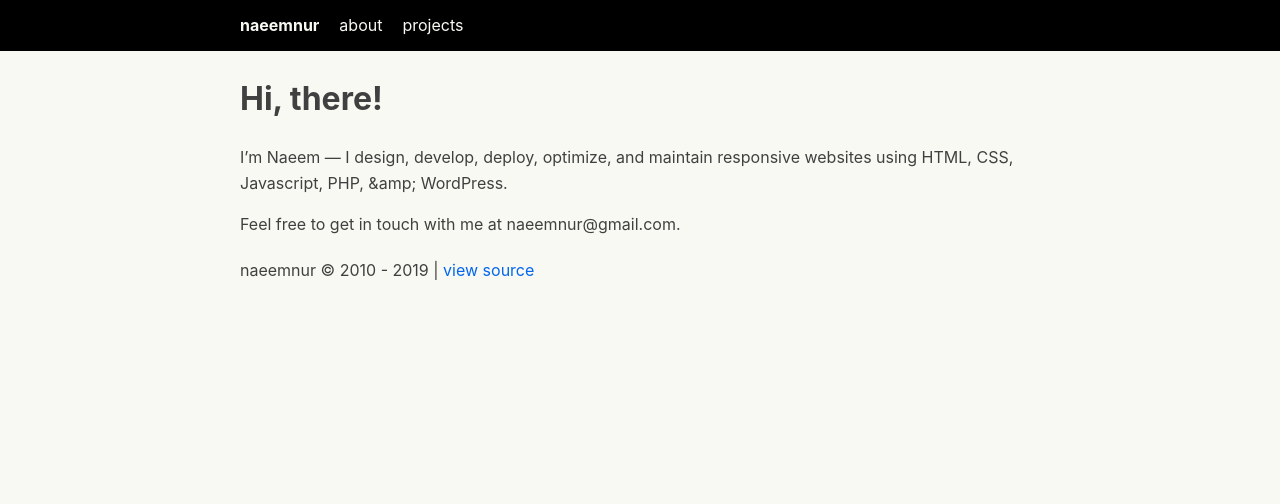
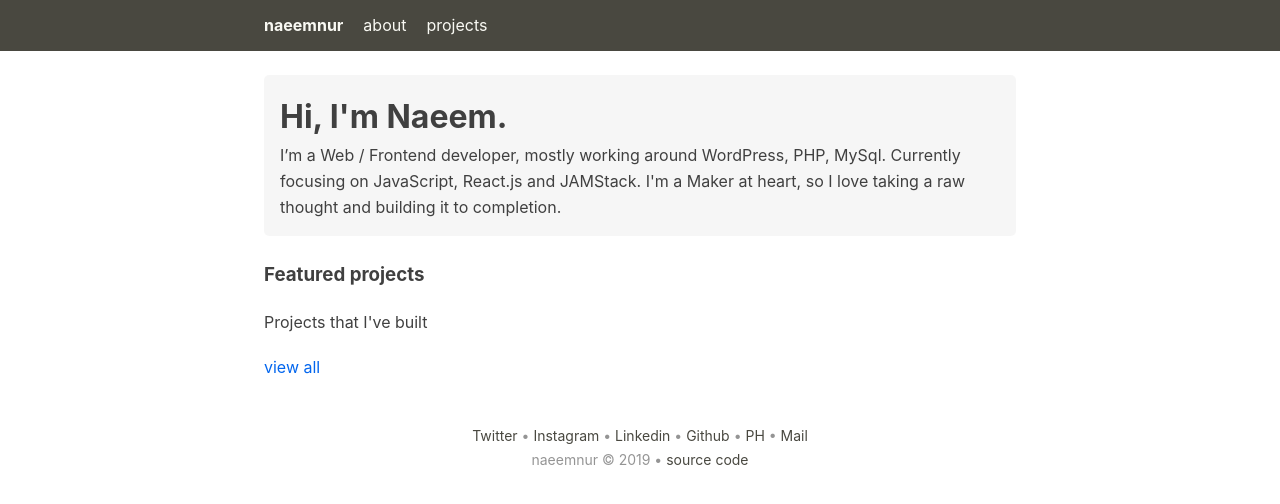
Before and after one commit to naeemnur/naeemnur.com, a React (Create React App) app: page / in a window 1280 px wide. Shown: the top 504 px of the page. Built offline with nearby package versions, Linux system fonts and the light colour scheme.

Commit message:
design + content update

```diff
--- a/src/App.js
+++ b/src/App.js
@@ -23,17 +23,75 @@ class App extends Component {
   render() {
     return (
       <Fragment>
-        <Router history={ history }>
+        <Router history={history}>
           <Navbar />
           <main className="container">
             <Switch>
-              <Route exact path="/" component={ Home } />
-              <Route path="/about" component={ About } />
-              <Route path="/projects" component={ Projects } />
-              <Route component={ NotFound } />
+              <Route exact path="/" component={Home} />
+              <Route path="/about/" component={About} />
+              <Route path="/projects/" component={Projects} />
+              <Route component={NotFound} />
             </Switch>
 
-            <footer className="colophon">naeemnur  &copy; 2010 - 2019 | <a target="_blank" href="https://github.com/naeemnur/naeemnur.com"> view source</a> </footer>
+            <footer className="nn_colophon">
+              <p>
+                <a
+                  target="_blank"
+                  rel="noopener noreferrer"
+                  href="https://twitter.com/naeemol"
+                >
+                  Twitter
+                </a>{" "}
+                •{" "}
+                <a
+                  target="_blank"
+                  rel="noopener noreferrer"
+                  href="https://instagram.com/naeemnur/"
+                >
+                  Instagram
+                </a>{" "}
+                •{" "}
+                <a
+                  target="_blank"
+                  rel="noopener noreferrer"
+                  href="https://www.linkedin.com/in/naeemnur/"
+                >
+                  Linkedin
+                </a>{" "}
+                •{" "}
+                <a
+                  target="_blank"
+                  rel="noopener noreferrer"
+                  href="https://github.com/naeemnur"
+                >
+                  Github
+                </a>{" "}
+                •{" "}
+                <a
+                  target="_blank"
+                  rel="noopener noreferrer"
+                  href="https://producthunt.com/@naeemol"
+                >
+                  PH
+                </a>{" "}
+                •{" "}
+                <a
+                  target="_blank"
+                  rel="noopener noreferrer"
+                  href="mailto:naeemnur@gmail.com"
+                >
+                  Mail
+                </a>
+              </p>
+              naeemnur &copy; 2019 •&nbsp;
+              <a
+                target="_blank"
+                rel="noopener noreferrer"
+                href="https://github.com/naeemnur/naeemnur.com"
+              >
+                source code
+              </a>
+            </footer>
           </main>
         </Router>
       </Fragment>
--- a/src/Home.js
+++ b/src/Home.js
@@ -1,35 +1,43 @@
 import React, { Component, Fragment } from "react";
 import { Helmet } from "react-helmet";
-import Skeleton from "react-loading-skeleton";
+import Skeleton, { SkeletonTheme } from "react-loading-skeleton";
+import { NavLink } from "react-router-dom";
 
 class Home extends Component {
-
   state = {
     isLoading: false
-  }
+  };
 
   componentDidMount() {
-      setInterval(() => {
-          this.setState({isLoading:true})
-      }, 600);
+    setInterval(() => {
+      this.setState({ isLoading: true });
+    }, 600);
   }
 
   render() {
-
     const loaded = this.state.isLoading;
-    const pageTitle = "Hi, there!";
-    const pageContent = `I’m Naeem — I design, develop, deploy, optimize, and maintain
-          responsive websites using HTML, CSS, Javascript, PHP, &amp; WordPress.`;
+    const pageTitle = "Hi, I'm Naeem.";
+    const pageContent = `I’m a Web / Frontend developer, mostly working around WordPress, PHP, MySql. Currently focusing on JavaScript, React.js and JAMStack. I'm a Maker at heart, so I love taking a raw thought and building it to completion.`;
 
     return (
       <Fragment>
         <Helmet>
-          <title>WordPress Developer Bahrain - Naeem Noor </title>
+          <title>WordPress Developer Bahrain - Naeem Noor</title>
           <meta name="description" content="Helmet application" />
         </Helmet>
-        <h1>{ loaded ? pageTitle  : <Skeleton />}</h1>
-        <p>{ loaded ? pageContent : <Skeleton count={2}/>}</p>
-        <footer>Feel free to get in touch with me at naeemnur@gmail.com.</footer>
+        <div className="nn_hero">
+          <SkeletonTheme color="#888" highlightColor="#999">
+            <h1>{loaded ? pageTitle : <Skeleton width={215} />}</h1>
+            <p>{loaded ? pageContent : <Skeleton count={3} />}</p>
+          </SkeletonTheme>
+        </div>
+        <div className="nn_featured">
+          <h3>Featured projects</h3>
+          <p>Projects that I've built</p>
+          <NavLink to="/projects/" strict>
+            view all
+          </NavLink>
+        </div>
       </Fragment>
     );
   }
--- a/src/Navbar.js
+++ b/src/Navbar.js
@@ -12,10 +12,10 @@ class Navbar extends Component {
                 <NavLink to="/">naeemnur</NavLink>
               </li>
               <li className="nn_menuItem">
-                <NavLink to="/about">About</NavLink>
+                <NavLink to="/about/">About</NavLink>
               </li>
               <li className="nn_menuItem">
-                <NavLink to="/projects">Projects</NavLink>
+                <NavLink to="/projects/">Projects</NavLink>
               </li>
             </ul>
           </nav>
--- a/src/scss/style.scss
+++ b/src/scss/style.scss
@@ -1,37 +1,44 @@
 @import "./variables.scss";
-
-
 
 html {
   -webkit-font-smoothing: antialiased;
   -moz-osx-font-smoothing: grayscale;
-  font: normal normal normal 1rem/1.6 -apple-system, BlinkMacSystemFont, Helvetica Neue, Helvetica, Arial, sans-serif;
+  font: normal normal normal 1rem/1.6 -apple-system, BlinkMacSystemFont,
+    Helvetica Neue, Helvetica, Arial, sans-serif;
   font-size: 1rem;
 }
 
 body {
   color: #404040;
   font-family: -apple-system, BlinkMacSystemFont, "Segoe UI", "Roboto", "Oxygen",
-  "Ubuntu", "Cantarell", "Fira Sans", "Droid Sans", "Helvetica Neue",
-  sans-serif;
-  background: $primary-color;
+    "Ubuntu", "Cantarell", "Fira Sans", "Droid Sans", "Helvetica Neue",
+    sans-serif;
+  background: $primary-background;
   font-size: 1rem;
 }
 
-
 a {
-  color: #0366EE;
+  color: #0366ee;
   text-decoration: none;
 }
 
-a:hover, a:active, a:focus {
+a:hover,
+a:active,
+a:focus {
   color: #0246a2;
   text-decoration: underline;
 }
 
+p {
+  font-weight: 400;
+  line-height: 26px;
+  padding: 0;
+  margin: 0 0 20px 0;
+}
+
 .container {
   width: 90%;
-  max-width: 800px;
+  max-width: 752px;
   margin: 0 auto;
 }
 
@@ -40,13 +47,38 @@ code {
     monospace;
 }
 
-.colophon {
-  margin-top: 20px;
+.nn_colophon {
+  margin-top: 3em;
+  text-align: center;
+  font-size: 14px;
+  color: rgba(0, 0, 0, 0.42);
+  & a {
+    color: $primary-text;
+  }
+  & p {
+    margin-bottom: 0;
+  }
 }
 
 .nn_header {
   background-color: $primary-text;
   padding: 0.8em 0;
+  margin-bottom: 1.5em;
+}
+
+.nn_hero {
+  background: rgba(0, 0, 0, 0.035);
+  padding: 1em;
+  border-radius: 5px;
+  margin-bottom: 1.5em;
+
+  & h1 {
+    margin: 0;
+  }
+  & p:last-child {
+    margin: 0;
+    padding-bottom: 0;
+  }
 }
 
 .nn_menu {
--- a/src/scss/variables.scss
+++ b/src/scss/variables.scss
@@ -1,4 +1,4 @@
 $primary-color: #f9f9f3;
-$primary-background: #222;
-$primary-text: #000;
+$primary-background: #ffffff;
+$primary-text: #494840;
 $primary-link: #fff;
```
Also changed, not shown: src/About.js (+6 -7 lines).
